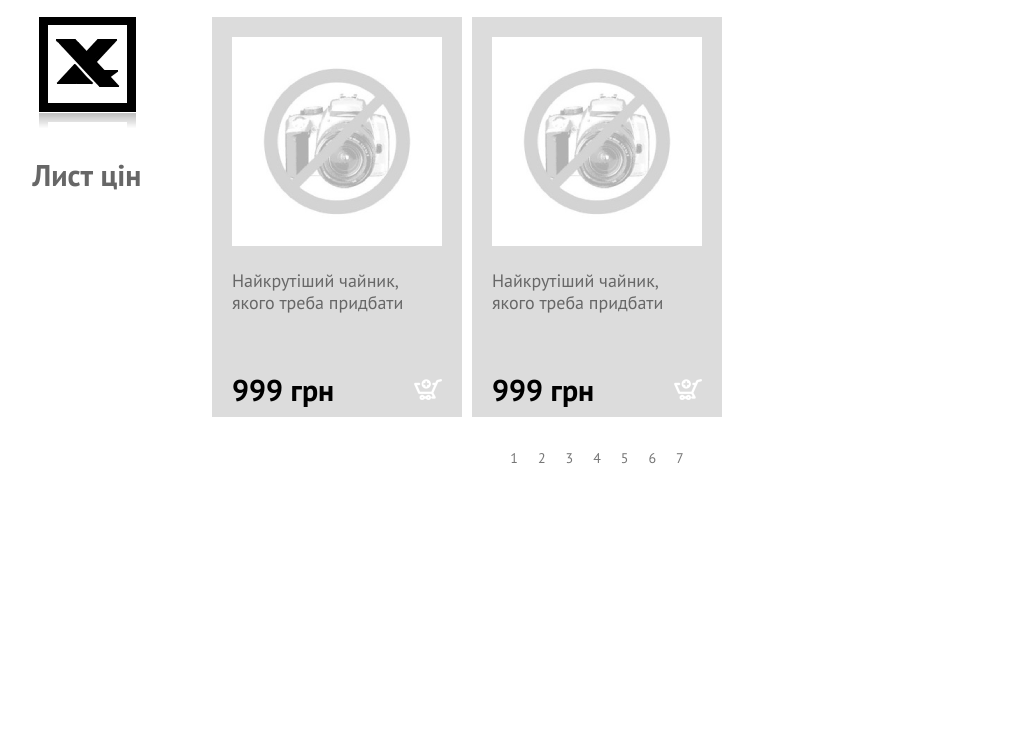
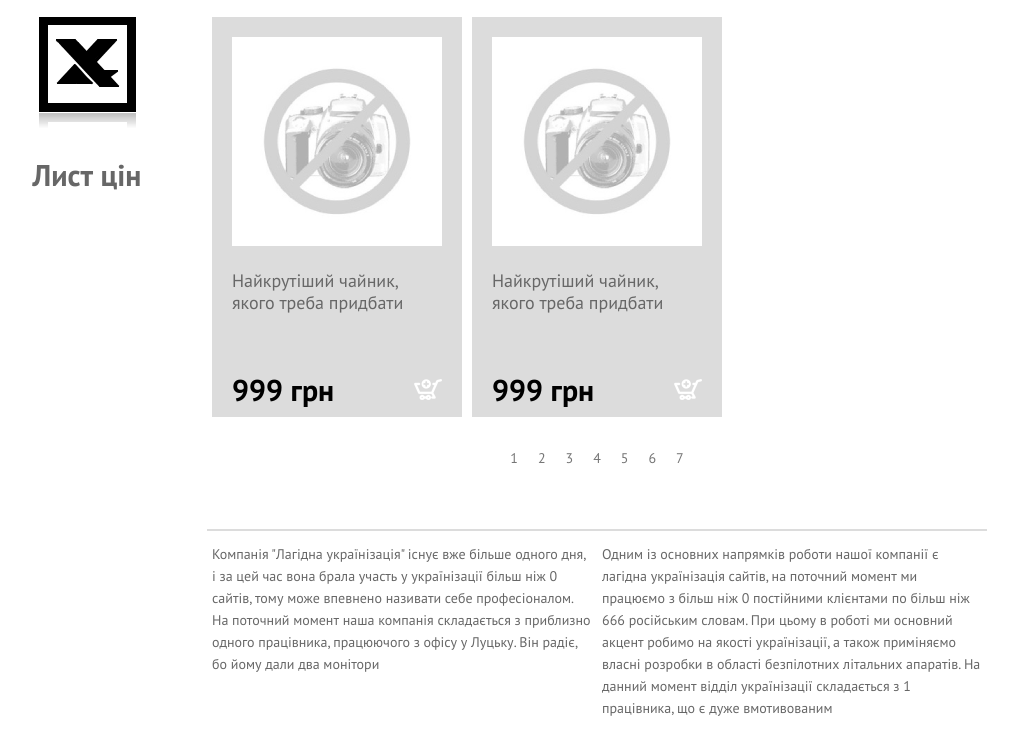
Before and after one commit to Notna17/Easier_website, a website: page index.html in a window 1280 px wide. Shown: the part 1171-1926 px from the top of the page, without its empty margins (173-1186 px from the left). Drawn offline with nearby package versions, Linux system fonts and the light colour scheme.

Commit message:
Доробив блок content

```diff
--- a/index.html
+++ b/index.html
@@ -99,8 +99,15 @@
         <li><a class="anchor-styledR" href="#">6</a></li>
         <li><a class="anchor-styledR" href="#">7</a></li>
       </ul>
+      <hr style="border: 1px solid #dcdcdc; margin-top: 50px;">
+      <div style="display: flex; justify-content: center; width: 100%;color: #676767;">
+        <div style="flex: 1; text-align: left; padding: 5px;">Компанія "Лагідна українізація" існує вже більше одного дня, і за цей час вона брала участь у українізації більш ніж 0 сайтів, тому може впевнено називати себе професіоналом. На поточний момент наша компанія складається з приблизно одного працівника, працюючого з офісу у Луцьку. Він радіє, бо йому дали два монітори</div>
+        <div style="flex: 1; text-align: left; padding: 5px;">Одним із основних напрямків роботи нашої компанії є лагідна українізація сайтів, на поточний момент ми працюємо з більш ніж 0 постійними клієнтами по більш ніж 666 російським словам. При цьому в роботі ми основний акцент робимо на якості українізації, а також приміняємо власні розробки в області безпілотних літальних апаратів. На данний момент відділ українізації складається з 1 працівника, що є дуже вмотивованим</div>
+      </div>
+    </div>
+  </div>
 
-    </div>
+  <div class="footerbg">
   </div>
     <script src="https://code.jquery.com/jquery-3.6.0.min.js"></script>
     <script src="dist/slick.min.js"></script>
```
